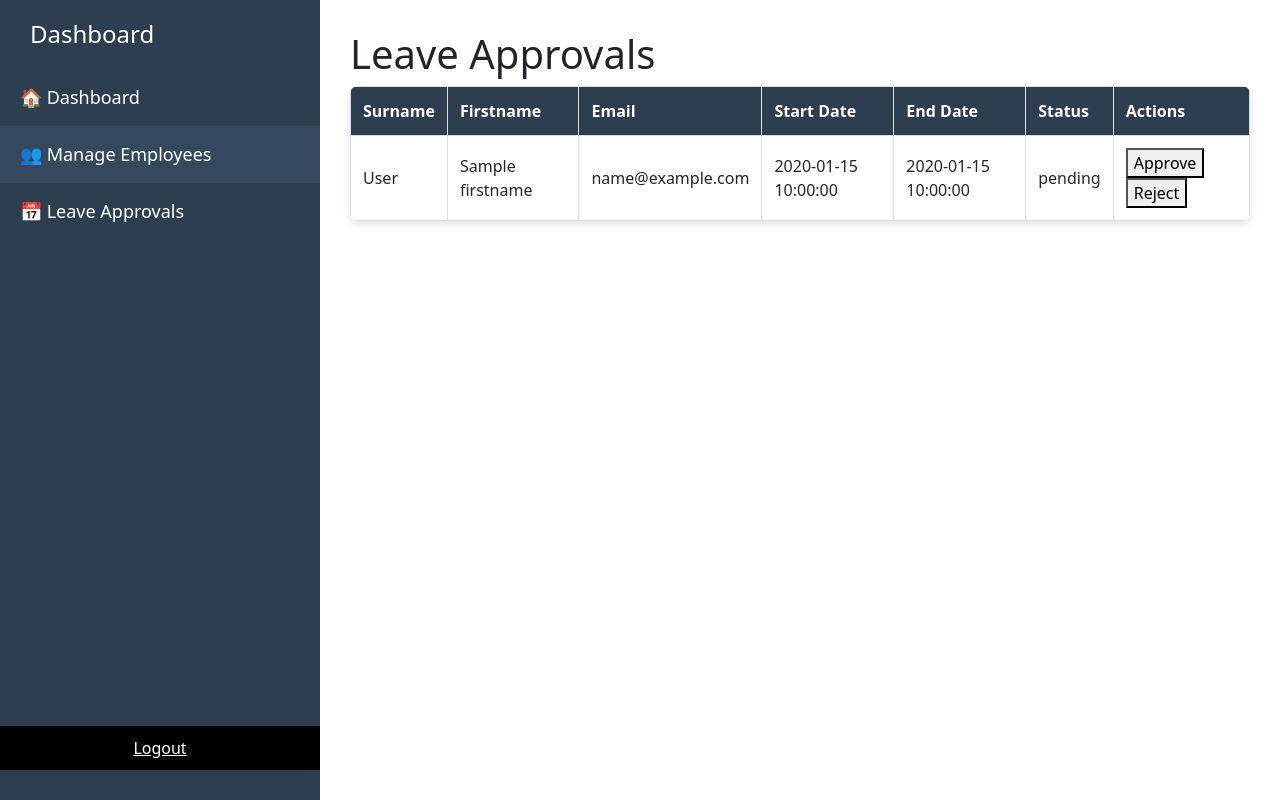
After one commit to itmo-wad/Team4-AnualLeavePlanner, a Flask app: template app/templates/leave_approvals.html in a window 1280 px wide. The commit adds this page. Run offline with Flask 3, Linux system fonts and the light colour scheme; the template is opened without the code that fills it: most values are stand-ins (such as "Sample title", 1, 10 or a date in 2020); some libraries are stand-ins or nearby versions.

Commit message:
Add leave approval functionality and update navigation links

```diff
--- /dev/null
+++ b/app/templates/leave_approvals.html
@@ -0,0 +1,91 @@
+<!DOCTYPE html>
+<html lang="en">
+<head>
+    <meta charset="UTF-8">
+    <meta name="viewport" content="width=device-width, initial-scale=1.0">
+    <title>Leave Approvals</title>
+    <link href="https://fonts.googleapis.com/css2?family=Poppins:wght@300;400;600&display=swap" rel="stylesheet">
+    <link href="https://cdnjs.cloudflare.com/ajax/libs/font-awesome/5.15.4/css/all.min.css" rel="stylesheet">
+    <link rel="stylesheet" href="{{ url_for('static', filename='manage_employee.css') }}">
+    <link rel="stylesheet" href="https://cdnjs.cloudflare.com/ajax/libs/bootstrap/5.3.0/css/bootstrap.min.css">
+    <script src="https://cdnjs.cloudflare.com/ajax/libs/jquery/3.5.1/jquery.min.js"></script>
+</head>
+<body>
+    <!-- Sidebar -->
+    <nav>
+        <h2>Dashboard</h2>
+        <ul>
+            <li><a href="/manager_dashboard"> 🏠 Dashboard</a></li>
+            <li><a href="/manager_dashboard/manage_employee" class="active">👥 Manage Employees</a></li>
+            <li><a href="/manager_dashboard/leave_approvals">📅 Leave Approvals</a></li>
+        </ul>
+
+        <div class="logout-button">
+            <a href="/logout">Logout</a>
+        </div>
+    </nav>
+
+    <!-- Content Area -->
+    <div class="content">
+        <h1>Leave Approvals</h1>
+
+        <table class="employee-table">
+            <thead>
+                <tr>
+                    <th>Surname</th>
+                    <th>Firstname</th>
+                    <th>Email</th>
+                    <th>Start Date</th>
+                    <th>End Date</th>
+                    <th>Status</th>
+                    <th>Actions</th>
+                </tr>
+            </thead>
+            <tbody>
+                {% for leave in leave_requests %}
+                <tr id="leave-{{ leave.id }}">
+                    <td>{{ leave.surname }}</td>
+                    <td>{{ leave.firstname }}</td>
+                    <td>{{ leave.email }}</td>
+                    <td>{{ leave.start_date }}</td>
+                    <td>{{ leave.end_date }}</td>
+                    <td class="status">{{ leave.status }}</td>
+                    <td>
+                        {% if leave.status == 'pending' %}
+                        <button class="approve-btn" data-id="{{ leave.id }}">Approve</button>
+                        <button class="reject-btn" data-id="{{ leave.id }}">Reject</button>
+                        {% endif %}
+                    </td>
+                </tr>
+                {% endfor %}
+            </tbody>
+        </table>
+    </div>
+
+    <script>
+        $(document).ready(function() {
+            $('.approve-btn').click(function() {
+                var leaveId = $(this).data('id');
+                $.post('/manager_dashboard/approve_leave/' + leaveId, function(response) {
+                    if (response.message) {
+                        $('#leave-' + leaveId + ' .status').text('approved');
+                        $('#leave-' + leaveId + ' .approve-btn, #leave-' + leaveId + ' .reject-btn').hide();
+                    }
+                });
+            });
+
+            $('.reject-btn').click(function() {
+                var leaveId = $(this).data('id');
+                $.post('/manager_dashboard/reject_leave/' + leaveId, function(response) {
+                    if (response.message) {
+                        $('#leave-' + leaveId + ' .status').text('rejected');
+                        $('#leave-' + leaveId + ' .approve-btn, #leave-' + leaveId + ' .reject-btn').hide();
+                    }
+                });
+            });
+        });
+    </script>
+
+
+</body>
+</html>
--- a/app/templates/manage_employee.html
+++ b/app/templates/manage_employee.html
@@ -17,7 +17,7 @@
         <ul>
             <li><a href="/manager_dashboard"> 🏠 Dashboard</a></li>
             <li><a href="/manager_dashboard/manage_employee" class="active">👥 Manage Employees</a></li>
-            <li><a href="#leave_approvals">📅 Leave Approvals</a></li>
+            <li><a href="/manager_dashboard/leave_approvals">📅 Leave Approvals</a></li>
         </ul>
 
         <div class="logout-button">
--- a/app/templates/manager_dashboard.html
+++ b/app/templates/manager_dashboard.html
@@ -17,7 +17,7 @@
         <ul>
             <li><a href="#" class="active"> 🏠 Dashboard</a></li>
             <li><a href="/manager_dashboard/manage_employee"></i>👥 Manage Employees</a></li>
-            <li><a href="#leave_approvals"></i>📅 Leave Approvals</a></li>
+            <li><a href="/manager_dashboard/leave_approvals"></i>📅 Leave Approvals</a></li>
         </ul>
 
         <div class="logout-button">
```
Also changed, not shown: app/main.py (+60 -0 lines).
